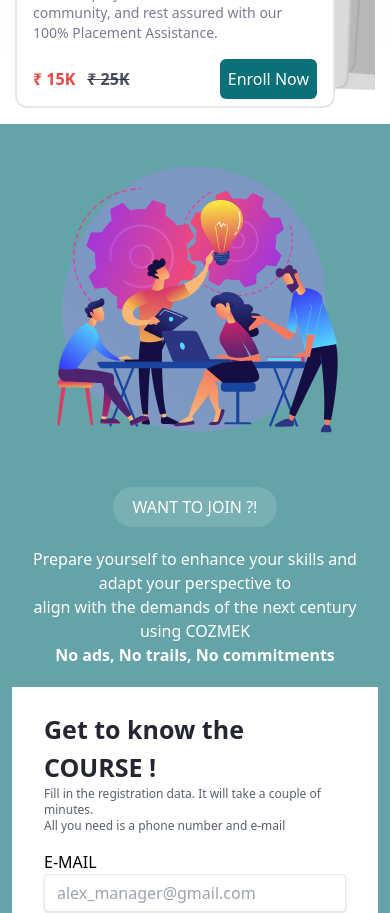
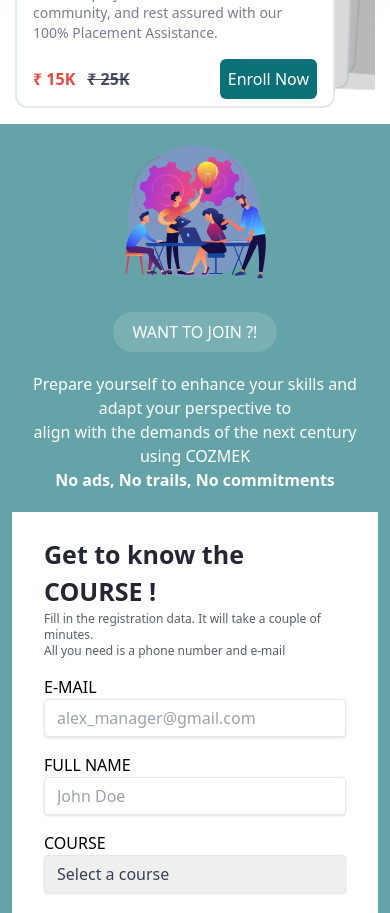
Before and after one commit to krishnapriyama/Cozmek-Website, a React (Vite) app: page / in a window 390 px wide. Shown: the part 1240-2153 px from the top of the page. Built offline with nearby package versions, Linux system fonts and the light colour scheme.

Commit message:
ContactUs modified

```diff
--- a/src/components/contactus.jsx
+++ b/src/components/contactus.jsx
@@ -16,8 +16,10 @@
       <div className="bg-[#0B7077] bg-opacity-[63%] flex justify-center items-center">
         <div className="w-full lg:w-[90%] lg:flex text-[#FFFFFF]">
           {/* Left Img */}
-          <div className="w-full flex lg:w-1/2 items-center">
+          <div className="lg:w-1/2 flex items-center justify-center">
+            <div className="w-1/2 lg:w-full">
             <Lottie options={defaultOptions} height="auto" width="90%" />
+            </div>
           </div>
 
           {/* Right Form */}
```
